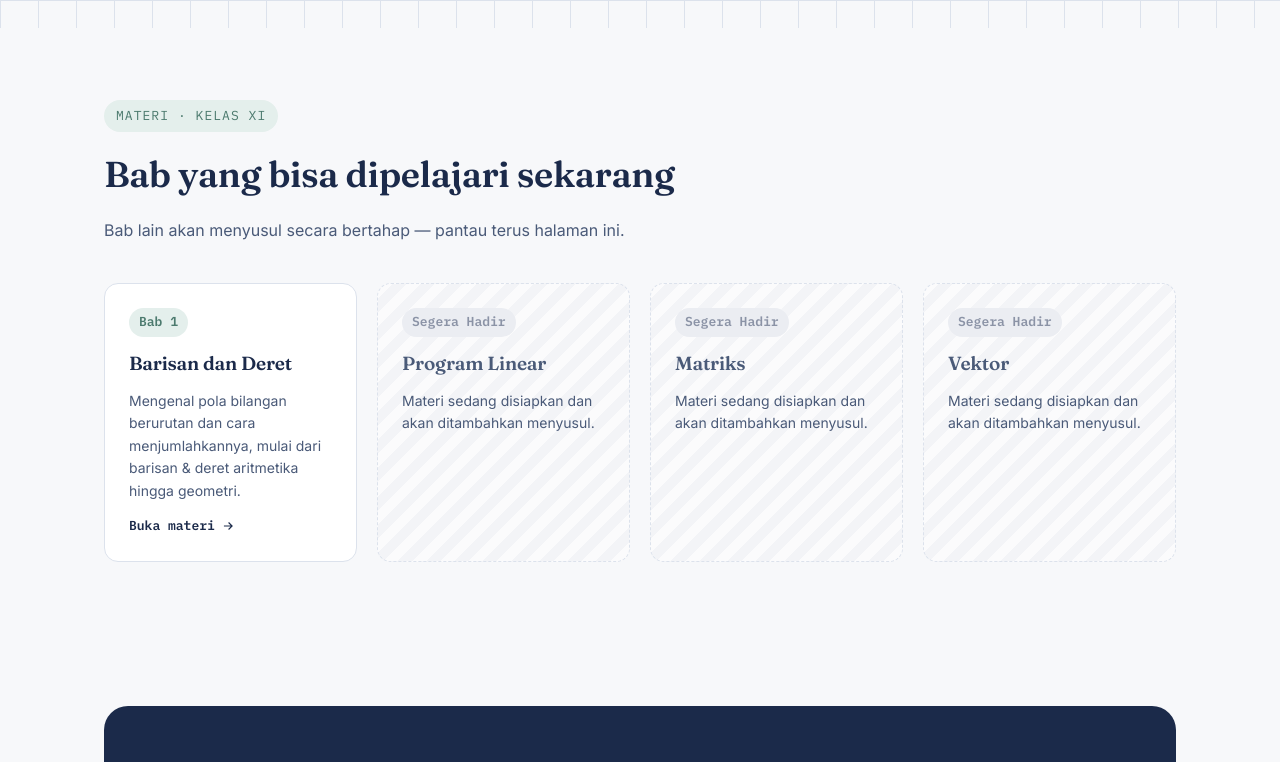
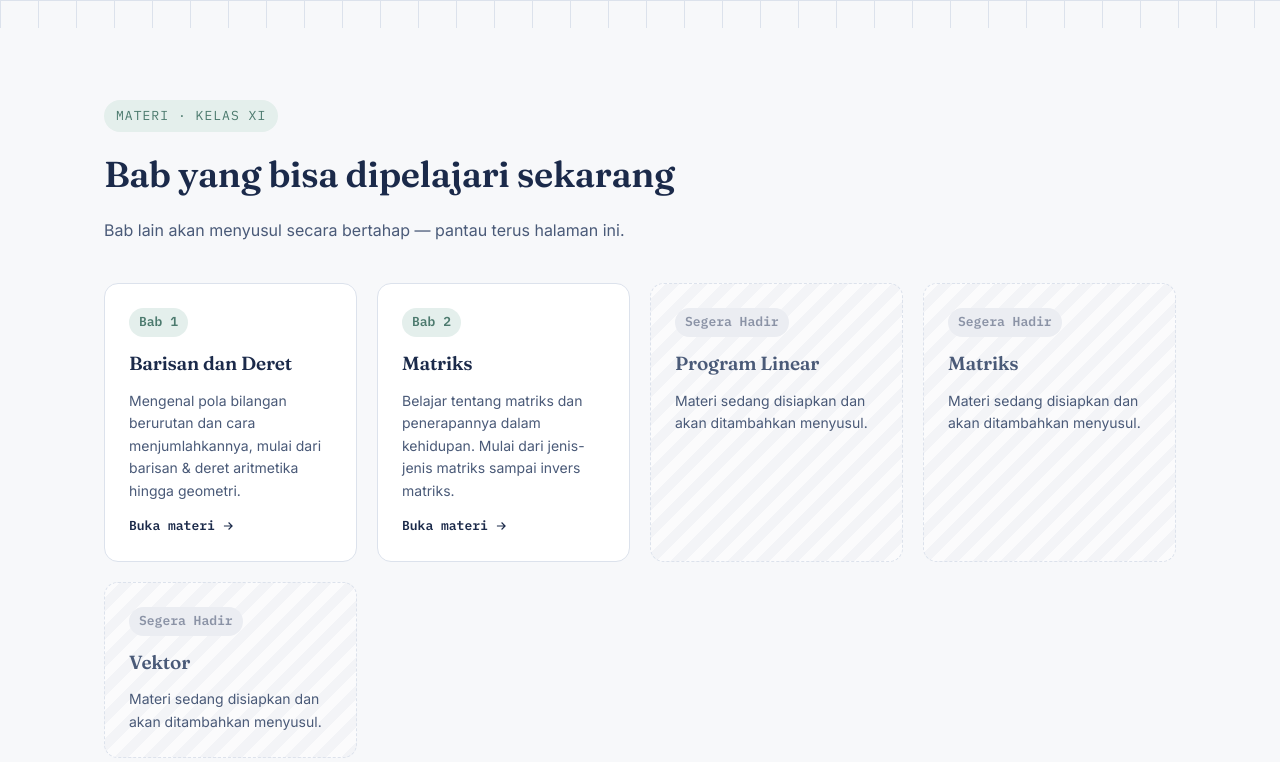
Before and after one commit to BuWahyu/buwahyu.github.io, a plain HTML site: page index.html in a window 1280 px wide. Shown: the part 527-1289 px from the top of the page. Drawn offline with Linux system fonts and the light colour scheme.

Commit message:
Add 'Matriks' section with link and description
Added a new section for 'Matriks' with a link and description.

```diff
--- a/index.html
+++ b/index.html
@@ -544,6 +544,12 @@
           <p>Mengenal pola bilangan berurutan dan cara menjumlahkannya, mulai dari barisan &amp; deret aritmetika hingga geometri.</p>
           <span class="bab-go">Buka materi <svg viewBox="0 0 24 24" fill="none" stroke="currentColor" stroke-width="2"><path d="M5 12h14M13 6l6 6-6 6"/></svg></span>
         </a>
+        <a class="bab-card" href="http://wahyuwijayanti.my.id/matriks2/" target="_blank" rel="noopener">
+          <span class="bab-num">Bab 2</span>
+          <h3>Matriks</h3>
+          <p>Belajar tentang matriks dan penerapannya dalam kehidupan. Mulai dari jenis-jenis matriks sampai invers matriks.</p>
+          <span class="bab-go">Buka materi <svg viewBox="0 0 24 24" fill="none" stroke="currentColor" stroke-width="2"><path d="M5 12h14M13 6l6 6-6 6"/></svg></span>
+        </a>
 
         <!-- TAMBAH BAB BARU DI SINI: salin salah satu kartu "Segera Hadir" di
              bawah ini, ubah jadi <a class="bab-card" href="alamat-bab-baru" ...>
```
